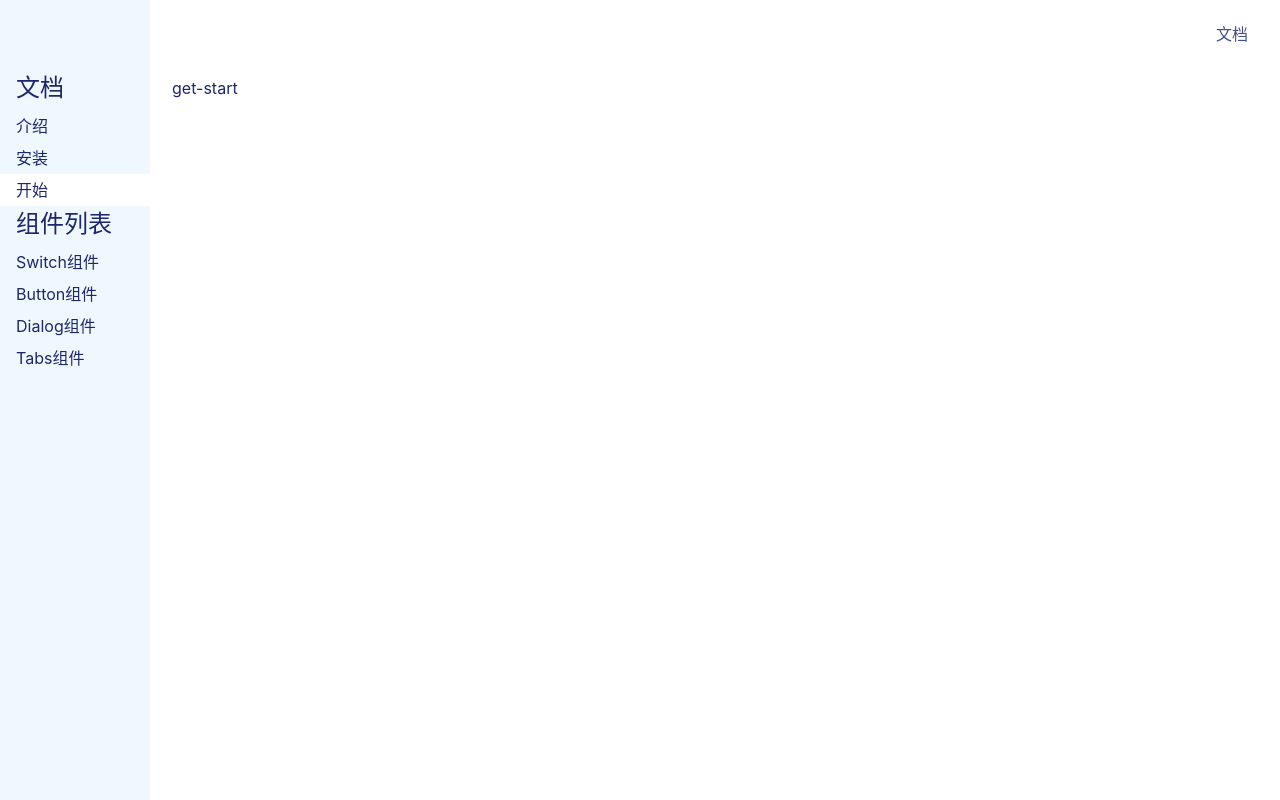
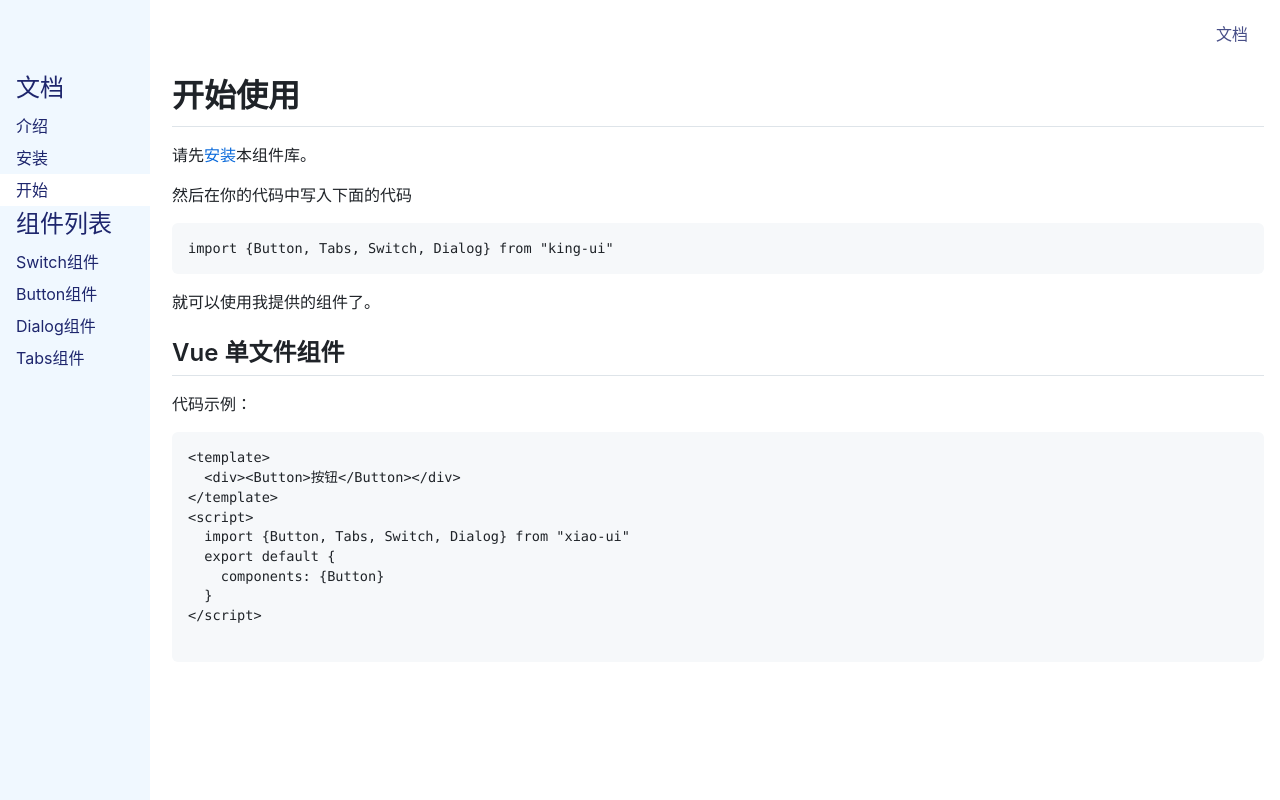
Before and after one commit to zdxzdxzdx/xiao-ui, a Vue app: page /#/doc/get-started in a window 1280 px wide. Built offline with nearby package versions, Linux system fonts and the light colour scheme.

Commit message:
引入markdown-css样式

```diff
--- a/package.json
+++ b/package.json
@@ -6,6 +6,7 @@
     "build": "vite build"
   },
   "dependencies": {
+    "github-markdown-css": "^4.0.0",
     "vue": "^3.0.0-rc.1",
     "vue-router": "4.0.3"
   },
--- a/src/main.ts
+++ b/src/main.ts
@@ -3,7 +3,7 @@
 import { createApp } from 'vue'
 import  App from "./App.vue"
 import  { router} from './router'
-
+import 'github-markdown-css'
 
 const app=createApp(App);
 app.use(router)
--- a/src/views/GetStart.vue
+++ b/src/views/GetStart.vue
@@ -1,7 +1,26 @@
 <template>
-    <div>
-        get-start
-    </div>
+    <article class="markdown-body">
+        <h1>开始使用</h1>
+
+        <p>请先<a href="#/doc/install">安装</a>本组件库。</p>
+        <p>然后在你的代码中写入下面的代码</p>
+        <pre><code>import {Button, Tabs, Switch, Dialog} from "king-ui"</code></pre>
+        就可以使用我提供的组件了。
+
+        <h2>Vue 单文件组件</h2>
+        <p>代码示例：</p>
+        <pre><code>&lt;template&gt;
+  &lt;div&gt;&lt;Button&gt;按钮&lt;/Button&gt;&lt;/div&gt;
+&lt;/template&gt;
+&lt;script&gt;
+  import {Button, Tabs, Switch, Dialog} from "xiao-ui"
+  export default {
+    components: {Button}
+  }
+&lt;/script&gt;
+ </code></pre>
+
+    </article>
 </template>
 
 <script lang="ts">
--- a/src/views/Install.vue
+++ b/src/views/Install.vue
@@ -1,7 +1,15 @@
 <template>
-    <div>
-        Install
-    </div>
+    <article class="markdown-body">
+        <h1>安装</h1>
+        <p>打开终端运行下列命令：</p>
+        <pre><code>npm install xiao-ui</code></pre>
+        <p>或</p>
+        <pre><code>yarn add xiao-ui</code></pre>
+
+        <p>
+            下一节：<a href="#/doc/get-started">开始使用</a>
+        </p>
+    </article>
 </template>
 
 <script lang="ts">
--- a/src/views/Intro.vue
+++ b/src/views/Intro.vue
@@ -1,5 +1,11 @@
 <template>
-    <div>intro</div>
+    <article class="markdown-body">
+        <h1>介绍</h1>
+        <p>Xiao UI 是一款基于 Vue 3 和 TypeScript 的 UI 组件库。</p>
+        <p>这款组件库其实是我为了总结自己这几年的技术经验而写的，全程亲手编写，尽量不采用第三方库，包括你现在看到的这个官网也几乎都是我自己写的。</p>
+        <p>所以如果强烈不建议你将此 UI 库用于生产环境。但如果你是抱着看源代码的目的来的，那么这个库还是值得一看的。源代码放在了 github.com/历史提交信息非常规范，你可以按提交的顺序逐个查看；你也可以直接查看每个组件的源代码和示例，运行方法见 README.md。</p>
+        下一节：<a href="#/doc/install">安装</a>
+    </article>
 </template>
 
 <script lang="ts">
```
Also changed, not shown: 1 other file (tests, documents, lock files or other folders).
